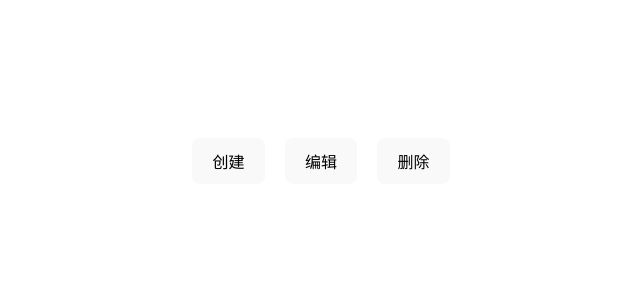
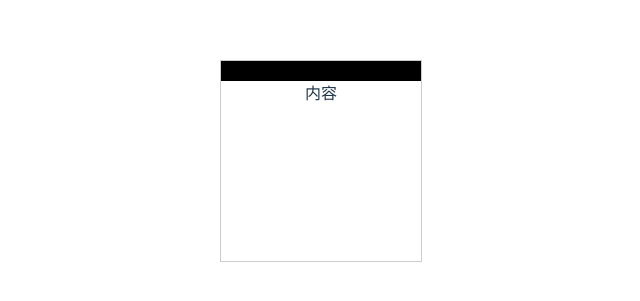
Before and after one commit to xiaoshanzhaguo/Vue3_Study, a Vue app: page / in a window 1280 px wide. Shown: the part 239-540 px from the top of the page, without its empty margins (319-959 px from the left). Built offline with nearby package versions, Linux system fonts and the light colour scheme.

Commit message:
feat: 指令拖拽案例

```diff
--- a/src/App.vue
+++ b/src/App.vue
@@ -1,38 +1,47 @@
 <template>
-  <div class="btns">
-    <button v-has-show="'shop:create'">创建</button>
-    <button v-has-show="'shop:edit'">编辑</button>
-    <button v-has-show="'shop:delete'">删除</button>
+  <div v-move class="box">
+    <div class="header"></div>
+    <div>内容</div>
   </div>
  </template>
 
 <script setup lang='ts'>
-import { ref, reactive} from 'vue';
-import type { Directive } from 'vue';
-// permission
-localStorage.setItem('userId', 'xiaomei-zm')
+import { ref, Directive, DirectiveBinding} from 'vue';
 
-
-// mock后台返回的数据
-const permission = [
-  'xiaomei-zm:shop:edit',
-  'xiaomei-zm:shop:create',
-  'xiaomei-zm:shop:delete'
-]
-
-const userId = localStorage.getItem('userId') as string
-const vHasShow: Directive<HTMLElement, string> = (el, bingding) => {
-  console.log(el, bingding)
-  if (!permission.includes(userId + ":" + bingding.value)) {
-    el.style.display = 'none'
+const vMove:Directive<any, void> = (el: HTMLElement, bingding: DirectiveBinding) => {
+  let moveElement:HTMLDivElement = el.firstElementChild as HTMLDivElement
+  console.log(moveElement);
+  const mouseDown = (e: MouseEvent) => {
+    let X = e.clientX - el.offsetLeft;
+    let Y = e.clientY - el.offsetTop;
+    const move = (e: MouseEvent) => {
+      console.log(e);
+      el.style.left = e.clientX - X + 'px';
+      el.style.top = e.clientY - Y + 'px';
+    }
+    document.addEventListener('mousemove', move)
+    document.addEventListener('mouseup', () => {
+      document.removeEventListener('mousemove', move)
+    })
   }
+  moveElement.addEventListener('mousedown', mouseDown)
 }
 </script>
 
 <style lang="less" scoped>
-.btns {
-  button {
-    margin: 10px;
+
+.box {
+  position: fixed;
+  left: 50%;
+  top: 50%;
+  transform: translate(-50%, -50%);
+  width: 200px;
+  height: 200px;
+  border: 1px solid #ccc;
+  .header {
+    height: 20px;
+    background: black;
+    cursor: move;
   }
 }
 </style>
```
